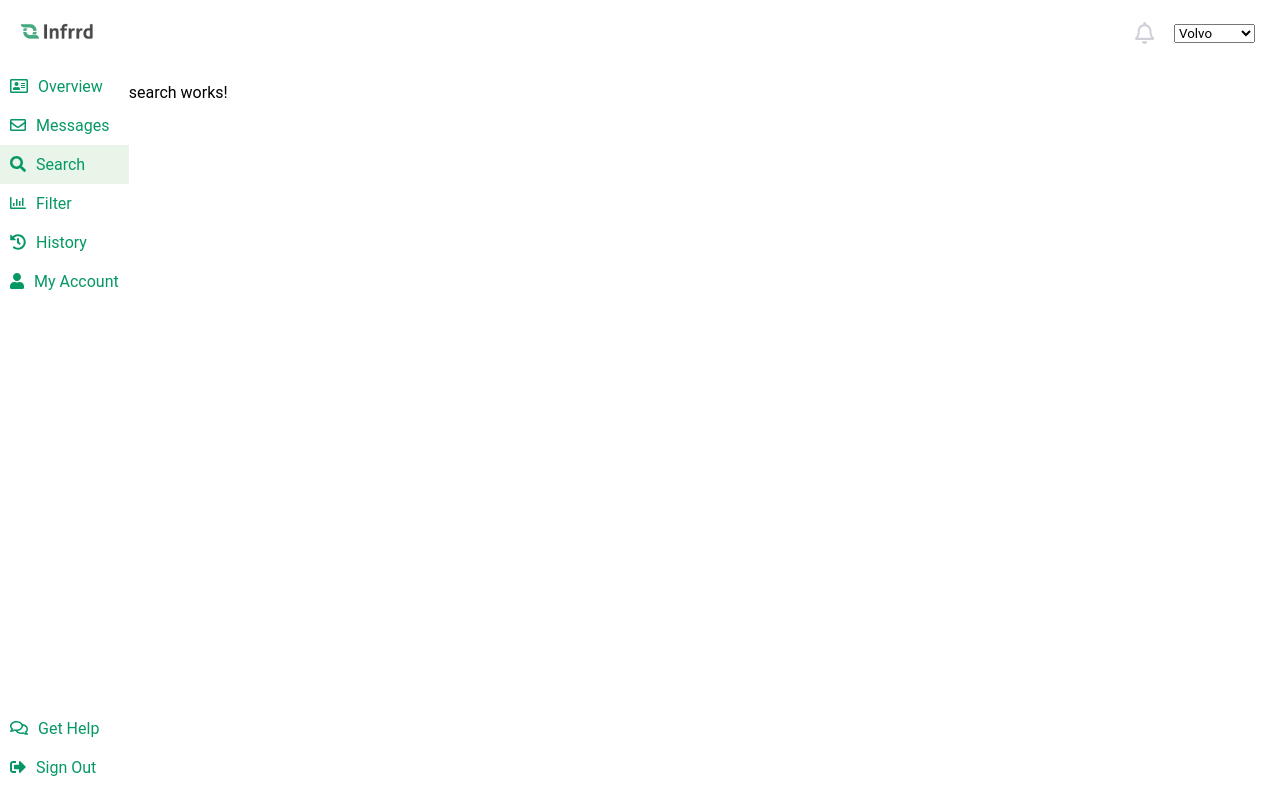
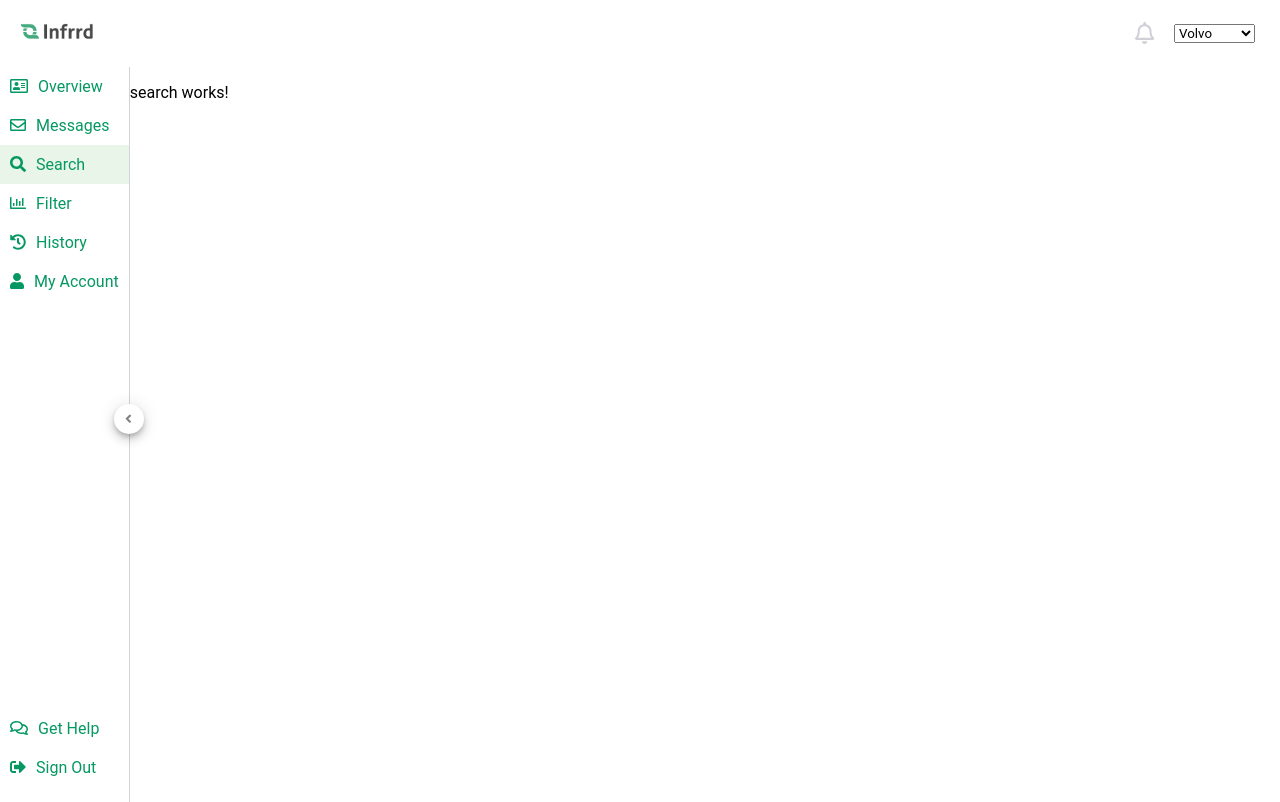
Before and after one commit to divyameher/my-portal, an Angular app: page /search in a window 1280 px wide. Built offline with nearby package versions, Linux system fonts and the light colour scheme.

Commit message:
feat:expand-collapse of sidenav

```diff
--- a/src/app/app-routing.module.ts
+++ b/src/app/app-routing.module.ts
@@ -3,7 +3,8 @@ import { RouterModule, Routes } from '@angular/router';
 import { SearchComponent } from './search/search.component';
 
 const routes: Routes = [
-  { path: 'search', component: SearchComponent }
+  { path: 'search', component: SearchComponent },
+  { path: '', redirectTo: '/search', pathMatch: 'full' }, // redirect to `search-component`
 ];
 
 @NgModule({
--- a/src/app/app.component.html
+++ b/src/app/app.component.html
@@ -11,7 +11,8 @@
   </div>
 </nav>
 <div class="content-section">
-  <div class="side-nav">
+  <div class="left-section">
+    <div *ngIf="isSideNavExpanded" class="side-nav">
       <div class="header-section">
         <a href="#">
           <i class="far fa-address-card"></i>
@@ -49,6 +50,13 @@
         </a>
       </div>
     </div>
+    <div class="expand-collapse-hook">
+      <button class="fab-expand-collase" (click)="isSideNavExpanded=!isSideNavExpanded">
+        <!-- ToDo:Icon change dynamically -->
+        <i class="fas" [ngClass]="{'fa-angle-left': isSideNavExpanded, 'fa-angle-right': !isSideNavExpanded}"></i>
+      </button>
+    </div>
+  </div>
   <div class="right-section">
     <router-outlet></router-outlet>
   </div>
--- a/src/app/app.component.scss
+++ b/src/app/app.component.scss
@@ -28,12 +28,17 @@
 
 .content-section {
     display: flex;
+    .left-section {
+        position: relative;
+        border-right: 1.5px solid lightgray;
+        min-width: 30px;
+        max-width: 150px;
+        height: calc(100vh - 65px);
         .side-nav {
             display: flex;
             flex-direction: column;
             font-size: 16px;
             height: calc(100vh - 65px);
-        max-width: 150px;
             a {
                 padding: 10px;
                 text-decoration: none;
@@ -50,6 +55,27 @@
                 padding-bottom: 15px;
             }
         }
+        .expand-collapse-hook {
+            position: absolute;
+            top: calc(50% - 30px);
+            left: calc(100% - 30px);
+            .fab-expand-collase {
+                position: relative;
+                left: 15px;
+                background: #fff;
+                width: 30px;
+                height: 30px;
+                border-radius: 100%;
+                border: none;
+                outline: none;
+                color: gray;
+                text-align: center;
+                align-items: center;
+                box-shadow: 0 3px 5px -1px rgb(0 0 0 / 20%), 0 6px 10px 0 rgb(0 0 0 / 14%),
+                    0 1px 18px 0 rgb(0 0 0 / 12%);
+            }
+        }
+    }
     .right-section {
         width: calc(100vw - 150px);
     }
--- a/src/app/app.component.ts
+++ b/src/app/app.component.ts
@@ -7,4 +7,5 @@ import { Component } from '@angular/core';
 })
 export class AppComponent {
   title = 'my-portal';
+  isSideNavExpanded = true;
 }
```
Lines whose indentation alone changed are shown as unchanged.
